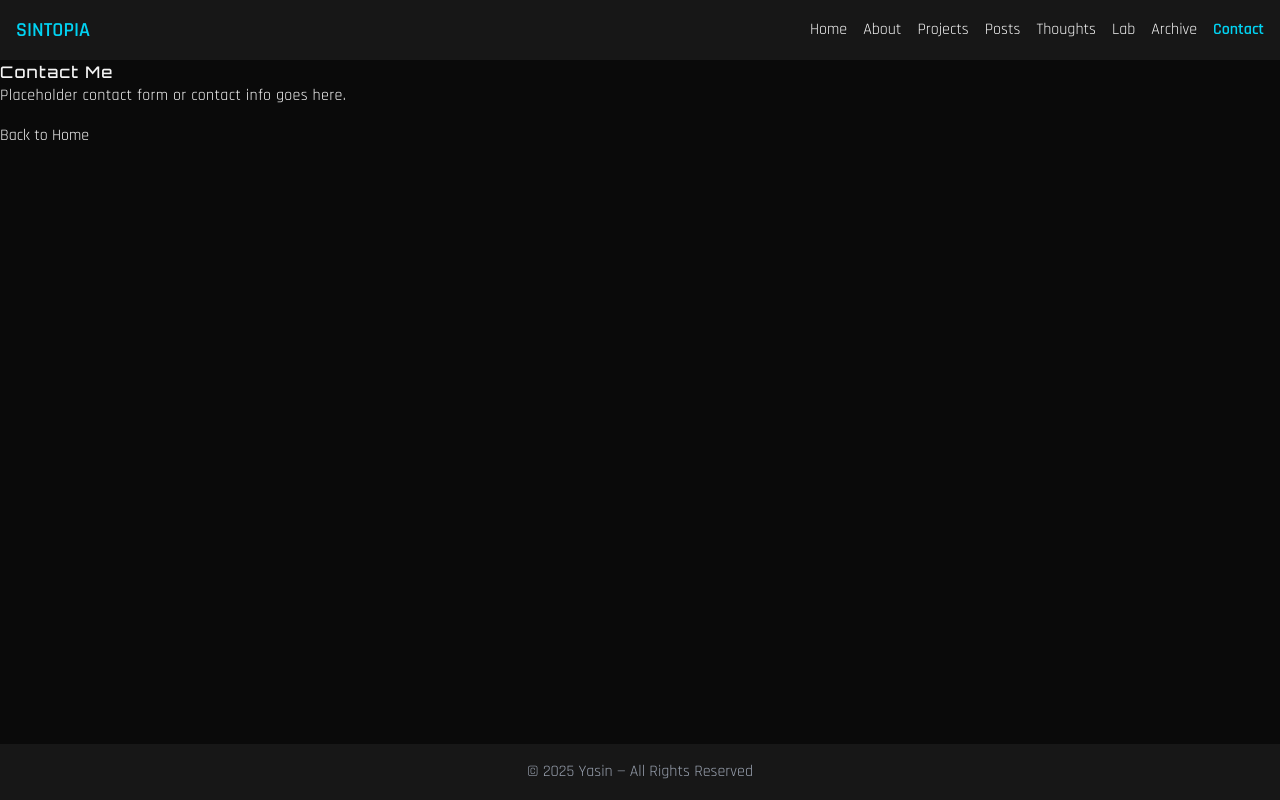
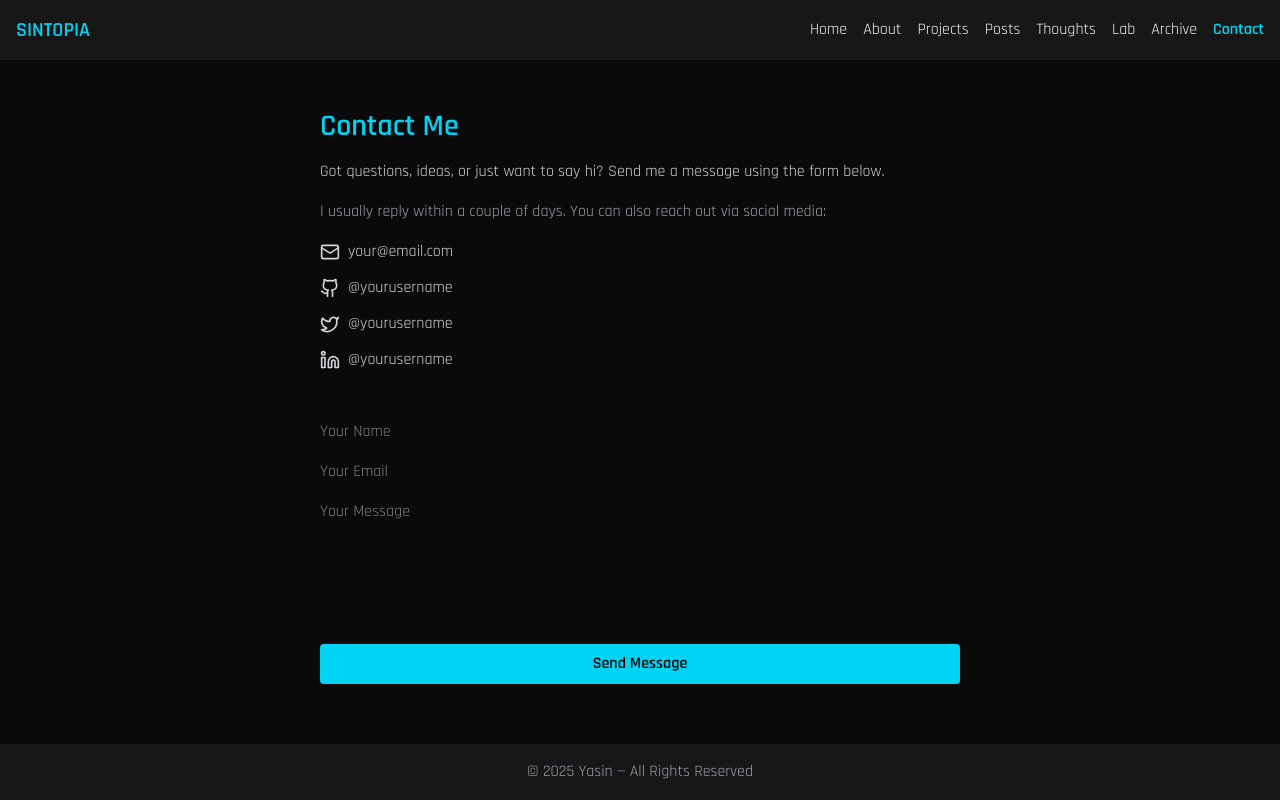
Before and after one commit to CasuallyDreamin/odin-blog-user, a Next.js app: page /contact in a window 1280 px wide. Built offline with nearby package versions, Linux system fonts and the light colour scheme.

Commit message:
feat: Implemented Contact

```diff
--- a/src/app/contact/page.jsx
+++ b/src/app/contact/page.jsx
@@ -1,13 +1,125 @@
 'use client';
 
-import SectionHeader from '../components/SectionHeader';
+import { useState } from 'react';
+import api from '../lib/api';
+import { Mail, Github, Twitter, Linkedin } from 'lucide-react';
+import '../../styles/pages/contact.tailwind.css';
 
 export default function ContactPage() {
+  const [name, setName] = useState('');
+  const [email, setEmail] = useState('');
+  const [message, setMessage] = useState('');
+  const [status, setStatus] = useState(null);
+  const [loading, setLoading] = useState(false);
+
+  const handleSubmit = async (e) => {
+    e.preventDefault();
+    if (!name || !email || !message) {
+      setStatus({ type: 'error', text: 'Please fill in all fields.' });
+      return;
+    }
+
+    setLoading(true);
+    setStatus(null);
+
+    try {
+      await api.post('/contact', { name, email, message });
+      setStatus({ type: 'success', text: 'Message sent successfully!' });
+      setName('');
+      setEmail('');
+      setMessage('');
+    } catch (err) {
+      console.error(err);
+      setStatus({ type: 'error', text: 'Failed to send message. Try again.' });
+    } finally {
+      setLoading(false);
+    }
+  };
+
   return (
-    <div className="homepage-container">
-      <SectionHeader title="Contact Me" />
-      <p className="post-preview">Placeholder contact form or contact info goes here.</p>
-      <a href="/" className="submit-button mt-4 inline-block">Back to Home</a>
+    <div className="contact-page-container max-w-2xl mx-auto px-4 py-12 flex flex-col gap-12">
+      <div>
+        <h1 className="text-3xl font-bold text-cyan-400 mb-4">Contact Me</h1>
+        <p className="text-gray-300 mb-4">
+          Got questions, ideas, or just want to say hi? Send me a message using the form below.
+        </p>
+        <p className="text-gray-400">
+          I usually reply within a couple of days. You can also reach out via social media:
+        </p>
+        <div className="flex flex-col gap-3 mt-4">
+          <a
+            href="mailto:your@email.com"
+            target="_blank"
+            className="flex items-center gap-2 text-gray-300 hover:text-cyan-400"
+          >
+            <Mail size={20} /> your@email.com
+          </a>
+          <a
+            href="https://github.com/yourusername"
+            target="_blank"
+            className="flex items-center gap-2 text-gray-300 hover:text-cyan-400"
+          >
+            <Github size={20} /> @yourusername
+          </a>
+          <a
+            href="https://twitter.com/yourusername"
+            target="_blank"
+            className="flex items-center gap-2 text-gray-300 hover:text-cyan-400"
+          >
+            <Twitter size={20} /> @yourusername
+          </a>
+          <a
+            href="https://linkedin.com/in/yourusername"
+            target="_blank"
+            className="flex items-center gap-2 text-gray-300 hover:text-cyan-400"
+          >
+            <Linkedin size={20} /> @yourusername
+          </a>
+        </div>
+
+      </div>
+
+      {/* Contact Form */}
+      <form className="flex flex-col gap-4" onSubmit={handleSubmit}>
+        <input
+          type="text"
+          placeholder="Your Name"
+          value={name}
+          onChange={(e) => setName(e.target.value)}
+          className="input-field"
+        />
+        <input
+          type="email"
+          placeholder="Your Email"
+          value={email}
+          onChange={(e) => setEmail(e.target.value)}
+          className="input-field"
+        />
+        <textarea
+          placeholder="Your Message"
+          value={message}
+          onChange={(e) => setMessage(e.target.value)}
+          className="input-field h-32 resize-none"
+        />
+
+        {status && (
+          <p
+            className={`${
+              status.type === 'success' ? 'text-green-400' : 'text-red-400'
+            } text-sm`}
+          >
+            {status.text}
+          </p>
+        )}
+
+        <button
+          type="submit"
+          className="bg-cyan-400 hover:bg-cyan-500 text-black font-semibold py-2 px-4 rounded transition duration-200"
+          disabled={loading}
+        >
+          {loading ? 'Sending...' : 'Send Message'}
+        </button>
+      </form>
     </div>
   );
 }
```
